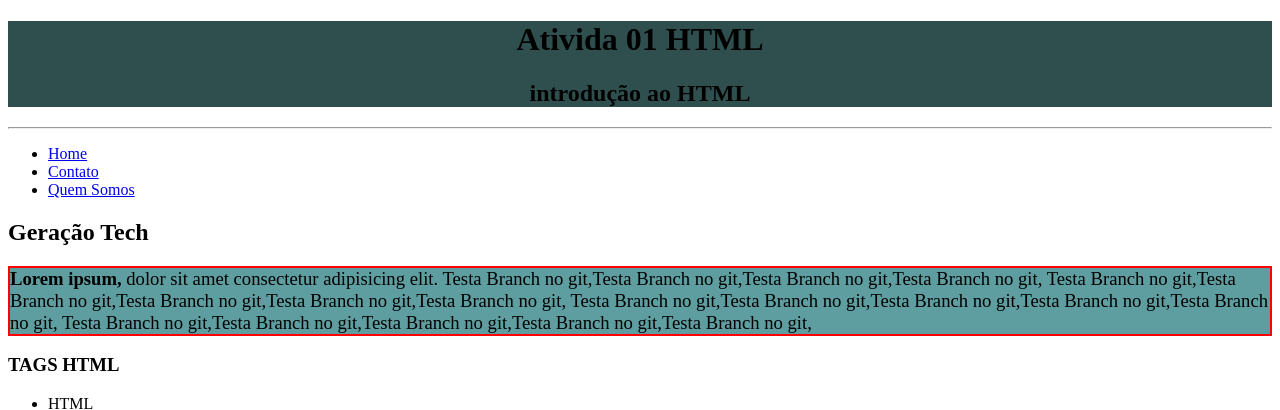
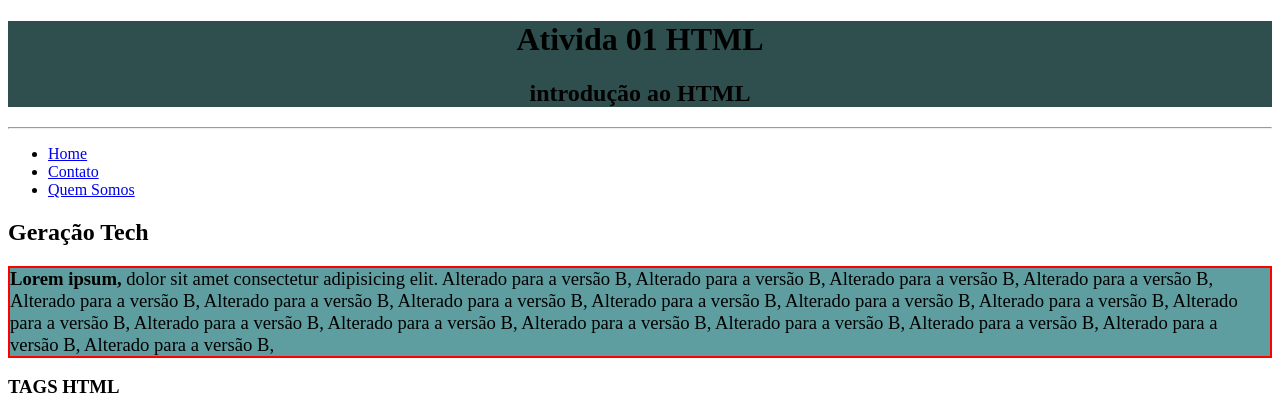
Before and after one commit to DevElessandro/aula-geracao-tech, a plain HTML site: page 01 atividade 1 e 2/index.html in a window 1280 px wide. Shown: the top 410 px of the page. Drawn offline with Linux system fonts and the light colour scheme.

Commit message:
Mais uma versão atualizada

```diff
--- a/01 atividade 1 e 2/index.html
+++ b/01 atividade 1 e 2/index.html
@@ -47,10 +47,10 @@
             <h2>Geração Tech</h2>
             <p>
                 <strong>Lorem ipsum,</strong> dolor sit amet consectetur adipisicing elit.
-                Testa Branch no git,Testa Branch no git,Testa Branch no git,Testa Branch no git,
-                Testa Branch no git,Testa Branch no git,Testa Branch no git,Testa Branch no git,Testa Branch no git,
-                Testa Branch no git,Testa Branch no git,Testa Branch no git,Testa Branch no git,Testa Branch no git,
-                Testa Branch no git,Testa Branch no git,Testa Branch no git,Testa Branch no git,Testa Branch no git,
+                Alterado para a versão B, Alterado para a versão B, Alterado para a versão B, Alterado para a versão B, Alterado para a versão B,
+                 Alterado para a versão B, Alterado para a versão B, Alterado para a versão B, Alterado para a versão B,
+                 Alterado para a versão B, Alterado para a versão B, Alterado para a versão B, Alterado para a versão B,
+                 Alterado para a versão B, Alterado para a versão B, Alterado para a versão B, Alterado para a versão B, Alterado para a versão B,
             </p>
         </article>
         <section>
```
